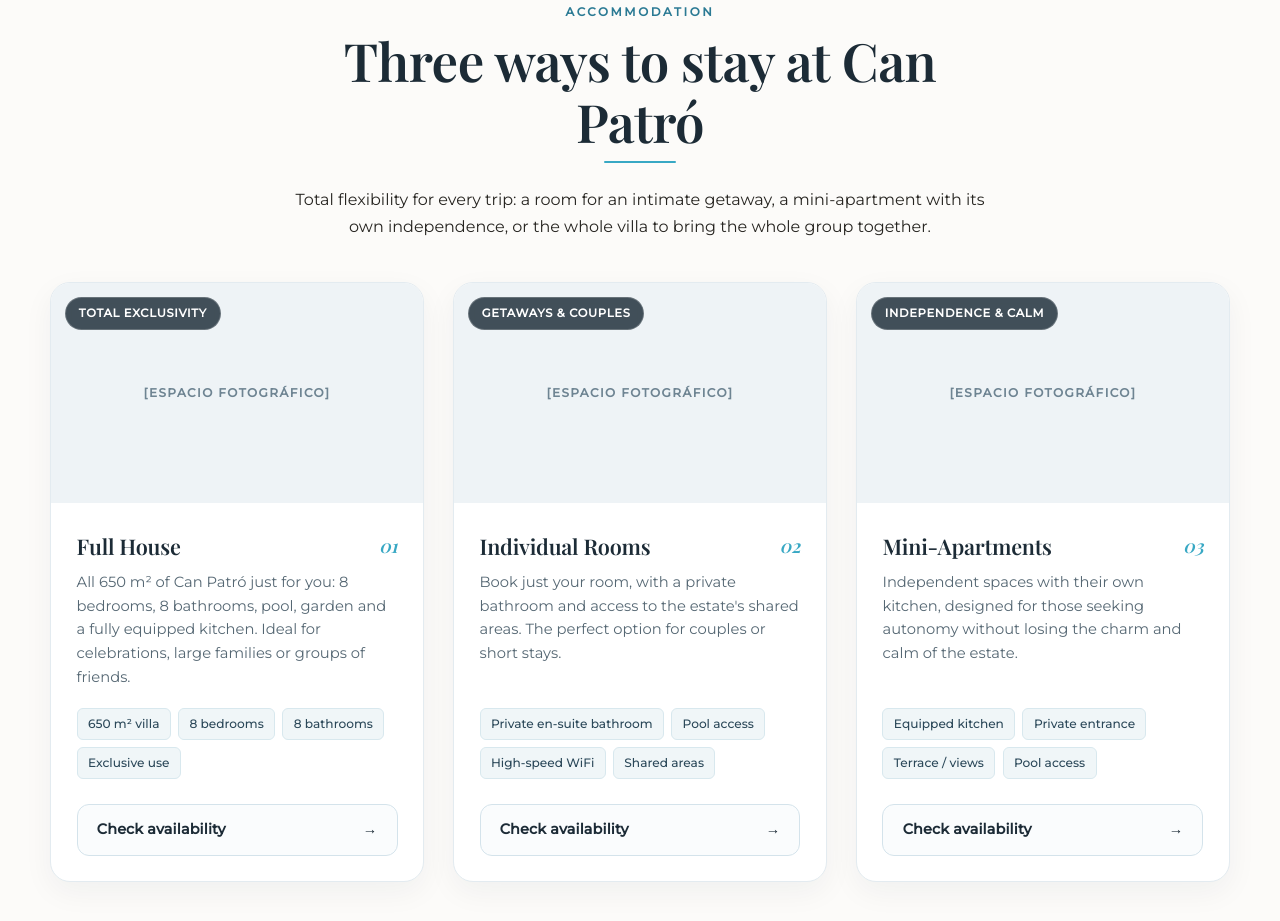
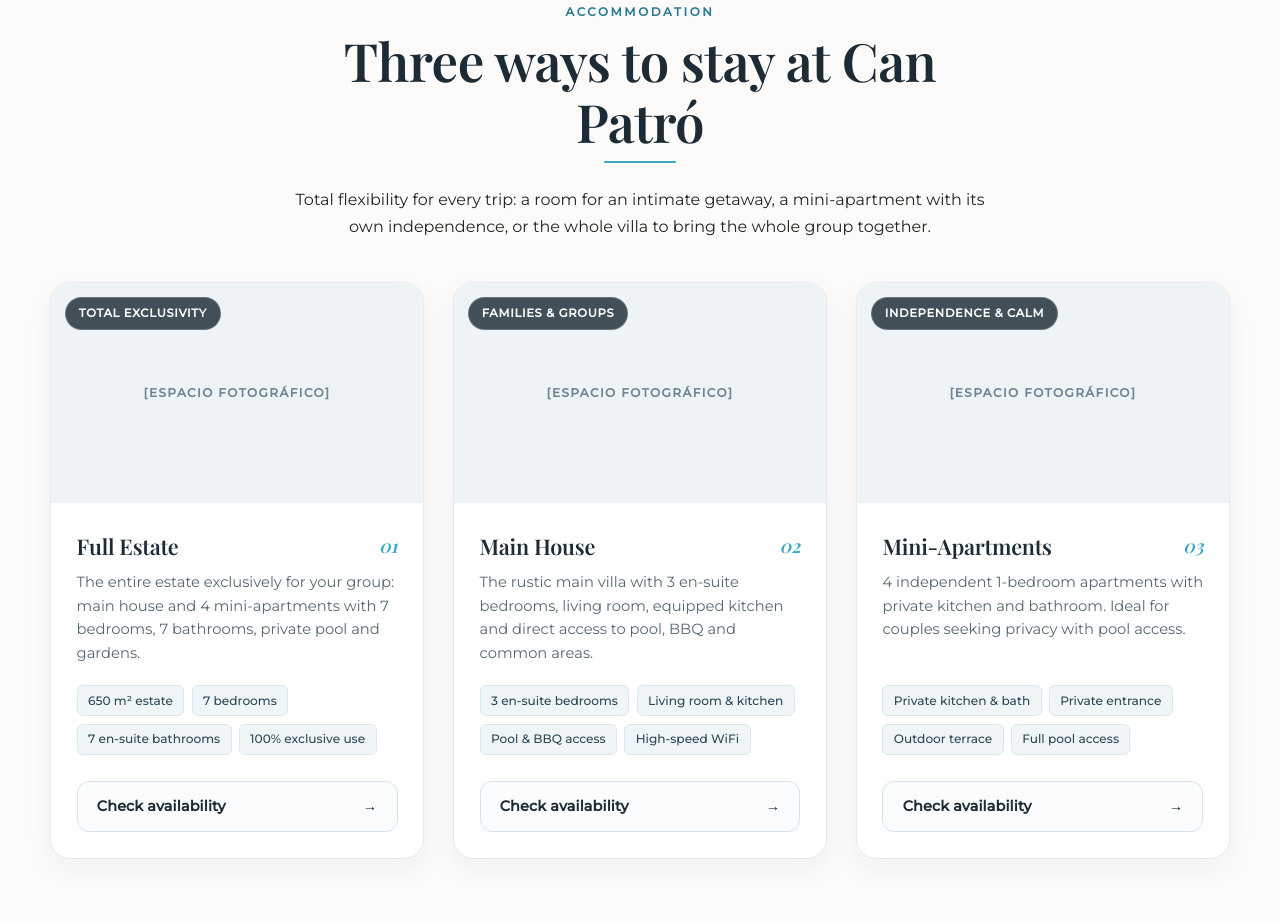
Before and after one commit to TiagoVald09/can-patro-web, a plain HTML site: page index.html in a window 1280 px wide. Shown: the part 1663-2584 px from the top of the page. Drawn offline with nearby package versions, Linux system fonts and the light colour scheme; a web font is replaced by a local one.

Commit message:
Cambiando datos de la casa mas exactos. aun falta cambiar datos.

```diff
--- a/i18n.js
+++ b/i18n.js
@@ -37,8 +37,8 @@ var TRANSLATIONS = {
             "hero.btn_descubrir": "Descubrir",
             "hero.scroll": "Explorar",
             "hero.fact1": "650 m²",
-            "hero.fact2": "8 dormitorios",
-            "hero.fact3": "8 baños",
+            "hero.fact2": "7 dormitorios",
+            "hero.fact3": "7 baños",
             "hero.fact4": "Piscina · Barbacoa · Parking",
             "intro.eyebrow": "La finca",
             "intro.title": "Una casa grande para descansar de verdad",
@@ -56,30 +56,30 @@ var TRANSLATIONS = {
             "stays.eyebrow": "Alojamientos",
             "stays.title": "Tres maneras de quedarse en Can Patró",
             "stays.lead": "Flexibilidad total para cada viaje: una habitación para una escapada íntima, un mini-apartamento con independencia propia, o la villa entera para reunir a todo el grupo.",
-            "stays.casa.title": "Casa Completa",
-            "stays.casa.desc": "Los 650 m² de Can Patró solo para los suyos: 8 dormitorios, 8 baños, piscina, jardín y cocina completa. Ideal para celebraciones, familias numerosas o grupos de amigos.",
+            "stays.casa.title": "Finca Completa",
+         "stays.casa.desc": "Toda la finca en exclusiva para su grupo: casa principal y los 4 mini-apartamentos con 7 dormitorios, 7 baños, piscina privada y amplios jardines.",
          "stays.casa.cta": "Ver disponibilidad",
-            "stays.habitaciones.title": "Habitaciones Individuales",
-            "stays.habitaciones.desc": "Reserve solo su habitación, con baño privado y acceso a las zonas comunes de la finca. La opción perfecta para viajeros en pareja o estancias breves.",
+         "stays.casa.tag": "Exclusividad total",
+         "stays.casa.feat1": "650 m² de finca",
+         "stays.casa.feat2": "7 dormitorios",
+         "stays.casa.feat3": "7 baños en suite",
+         "stays.casa.feat4": "Uso 100% exclusivo",
+         "stays.habitaciones.title": "Casa Principal",
+         "stays.habitaciones.tag": "Familias y grupos",
+         "stays.habitaciones.desc": "La villa rústica principal con 3 dormitorios en suite, sala de estar, cocina equipada y acceso libre a la piscina, barbacoa y zonas comunes.",
          "stays.habitaciones.cta": "Ver disponibilidad",
-            "stays.miniapt.title": "Mini-departamentos",
-            "stays.miniapt.desc": "Espacios independientes con cocina propia, pensados para quienes buscan autonomía sin perder el encanto y la calma de la finca.",
+         "stays.habitaciones.feat1": "3 dormitorios en suite",
+         "stays.habitaciones.feat2": "Salón y cocina propia",
+         "stays.habitaciones.feat3": "Acceso a piscina y BBQ",
+         "stays.habitaciones.feat4": "WiFi de alta velocidad",
+         "stays.miniapt.title": "Mini-apartamentos",
+         "stays.miniapt.tag": "Autonomía y calma",
+         "stays.miniapt.desc": "4 apartamentos independientes de 1 dormitorio con cocina y baño propio. Ideales para parejas o estancias relajadas con acceso a la piscina.",
          "stays.miniapt.cta": "Ver disponibilidad",
-            "stays.casa.tag": "Exclusividad total",
-            "stays.casa.feat1": "650 m² de villa",
-            "stays.casa.feat2": "8 habitaciones",
-            "stays.casa.feat3": "8 baños",
-            "stays.casa.feat4": "Uso exclusivo",
-            "stays.habitaciones.tag": "Escapadas y parejas",
-            "stays.habitaciones.feat1": "Baño privado en suite",
-            "stays.habitaciones.feat2": "Acceso a piscina",
-            "stays.habitaciones.feat3": "WiFi alta velocidad",
-            "stays.habitaciones.feat4": "Zonas comunes",
-            "stays.miniapt.tag": "Autonomía y calma",
-            "stays.miniapt.feat1": "Cocina equipada",
+         "stays.miniapt.feat1": "Cocina y baño privado",
          "stays.miniapt.feat2": "Entrada independiente",
-            "stays.miniapt.feat3": "Terraza / vistas",
-            "stays.miniapt.feat4": "Acceso a piscina",
+         "stays.miniapt.feat3": "Terraza exterior",
+         "stays.miniapt.feat4": "Acceso libre a piscina",
             "amenities.eyebrow": "Comodidades",
             "amenities.title": "Todo lo necesario Nada que distraiga",
             "amenities.lead": "Can Patró está pensada para que el día fluya, dentro y fuera de la casa.",
@@ -244,8 +244,8 @@ var TRANSLATIONS = {
             "hero.btn_descubrir": "Discover",
             "hero.scroll": "Explore",
             "hero.fact1": "650 m²",
-            "hero.fact2": "8 bedrooms",
-            "hero.fact3": "8 bathrooms",
+            "hero.fact2": "7 bedrooms",
+            "hero.fact3": "7 bathrooms",
             "hero.fact4": "Pool · Barbecue · Parking",
             "intro.eyebrow": "The estate",
             "intro.title": "A big house to truly rest in",
@@ -263,30 +263,30 @@ var TRANSLATIONS = {
             "stays.eyebrow": "Accommodation",
             "stays.title": "Three ways to stay at Can Patró",
             "stays.lead": "Total flexibility for every trip: a room for an intimate getaway, a mini-apartment with its own independence, or the whole villa to bring the whole group together.",
-            "stays.casa.title": "Full House",
-            "stays.casa.desc": "All 650 m² of Can Patró just for you: 8 bedrooms, 8 bathrooms, pool, garden and a fully equipped kitchen. Ideal for celebrations, large families or groups of friends.",
+            "stays.casa.title": "Full Estate",
+            "stays.casa.desc": "The entire estate exclusively for your group: main house and 4 mini-apartments with 7 bedrooms, 7 bathrooms, private pool and gardens.",
           "stays.casa.cta": "Check availability",
-            "stays.habitaciones.title": "Individual Rooms",
-            "stays.habitaciones.desc": "Book just your room, with a private bathroom and access to the estate's shared areas. The perfect option for couples or short stays.",
+         "stays.casa.tag": "Total exclusivity",
+         "stays.casa.feat1": "650 m² estate",
+         "stays.casa.feat2": "7 bedrooms",
+         "stays.casa.feat3": "7 en-suite bathrooms",
+         "stays.casa.feat4": "100% exclusive use",
+         "stays.habitaciones.title": "Main House",
+         "stays.habitaciones.tag": "Families & groups",
+         "stays.habitaciones.desc": "The rustic main villa with 3 en-suite bedrooms, living room, equipped kitchen and direct access to pool, BBQ and common areas.",
          "stays.habitaciones.cta": "Check availability",
+         "stays.habitaciones.feat1": "3 en-suite bedrooms",
+         "stays.habitaciones.feat2": "Living room & kitchen",
+         "stays.habitaciones.feat3": "Pool & BBQ access",
+         "stays.habitaciones.feat4": "High-speed WiFi",
          "stays.miniapt.title": "Mini-Apartments",
-            "stays.miniapt.desc": "Independent spaces with their own kitchen, designed for those seeking autonomy without losing the charm and calm of the estate.",
+         "stays.miniapt.tag": "Independence & calm",
+         "stays.miniapt.desc": "4 independent 1-bedroom apartments with private kitchen and bathroom. Ideal for couples seeking privacy with pool access.",
          "stays.miniapt.cta": "Check availability",
-            "stays.casa.tag": "Total exclusivity",
-            "stays.casa.feat1": "650 m² villa",
-            "stays.casa.feat2": "8 bedrooms",
-            "stays.casa.feat3": "8 bathrooms",
-            "stays.casa.feat4": "Exclusive use",
-            "stays.habitaciones.tag": "Getaways & couples",
-            "stays.habitaciones.feat1": "Private en-suite bathroom",
-            "stays.habitaciones.feat2": "Pool access",
-            "stays.habitaciones.feat3": "High-speed WiFi",
-            "stays.habitaciones.feat4": "Shared areas",
-            "stays.miniapt.tag": "Independence & calm",
-            "stays.miniapt.feat1": "Equipped kitchen",
+         "stays.miniapt.feat1": "Private kitchen & bath",
          "stays.miniapt.feat2": "Private entrance",
-            "stays.miniapt.feat3": "Terrace / views",
-            "stays.miniapt.feat4": "Pool access",
+         "stays.miniapt.feat3": "Outdoor terrace",
+         "stays.miniapt.feat4": "Full pool access",
             "amenities.eyebrow": "Amenities",
             "amenities.title": "Everything you need, Nothing to distract you",
             "amenities.lead": "Can Patró is designed for the day to flow, indoors and out.",
@@ -451,8 +451,8 @@ var TRANSLATIONS = {
             "hero.btn_descubrir": "Entdecken",
             "hero.scroll": "Erkunden",
             "hero.fact1": "650 m²",
-            "hero.fact2": "8 Schlafzimmer",
-            "hero.fact3": "8 Badezimmer",
+            "hero.fact2": "7 Schlafzimmer",
+            "hero.fact3": "7 Badezimmer",
             "hero.fact4": "Pool · Grill · Parkplatz",
             "intro.eyebrow": "Das Anwesen",
             "intro.title": "Ein großes Haus für echte Erholung",
@@ -470,30 +470,30 @@ var TRANSLATIONS = {
             "stays.eyebrow": "Unterkünfte",
             "stays.title": "Drei Arten in Can Patró zu wohnen",
             "stays.lead": "Volle Flexibilität für jede Reise: ein Zimmer für eine intime Auszeit, ein Miniapartment mit eigener Unabhängigkeit oder die ganze Villa, um die gesamte Gruppe zusammenzubringen.",
-            "stays.casa.title": "Ganzes Haus",
-            "stays.casa.desc": "Alle 650 m² von Can Patró nur für Sie: 8 Schlafzimmer, 8 Badezimmer, Pool, Garten und eine voll ausgestattete Küche. Ideal für Feiern, große Familien oder Freundesgruppen.",
+"stays.casa.title": "Gesamtes Anwesen",
+         "stays.casa.desc": "Das gesamte Anwesen exklusiv für Ihre Gruppe: Haupthaus und 4 Mini-Apartments mit 7 Schlafzimmern, 7 Bädern, privatem Pool und Gärten.",
          "stays.casa.cta": "Verfügbarkeit prüfen",
-            "stays.habitaciones.title": "Einzelzimmer",
-            "stays.habitaciones.desc": "Buchen Sie nur Ihr Zimmer, mit eigenem Bad und Zugang zu den Gemeinschaftsbereichen des Anwesens. Die perfekte Option für Paare oder kurze Aufenthalte.",
+         "stays.casa.tag": "Volle Exklusivität",
+         "stays.casa.feat1": "650 m² Anwesen",
+         "stays.casa.feat2": "7 Schlafzimmer",
+         "stays.casa.feat3": "7 Bäder en-suite",
+         "stays.casa.feat4": "100% exklusive Nutzung",
+         "stays.habitaciones.title": "Haupthaus",
+         "stays.habitaciones.tag": "Familien & Gruppen",
+         "stays.habitaciones.desc": "Die rustikale Hauptvilla mit 3 Schlafzimmern en-suite, Wohnzimmer, voll ausgestatteter Küche und Zugang zu Pool und Grillbereich.",
          "stays.habitaciones.cta": "Verfügbarkeit prüfen",
+         "stays.habitaciones.feat1": "3 Schlafzimmer en-suite",
+         "stays.habitaciones.feat2": "Wohnzimmer & Küche",
+         "stays.habitaciones.feat3": "Zugang zu Pool & Grill",
+         "stays.habitaciones.feat4": "Highspeed-WLAN",
          "stays.miniapt.title": "Miniapartments",
-            "stays.miniapt.desc": "Unabhängige Bereiche mit eigener Küche, gedacht für alle, die Eigenständigkeit suchen, ohne auf den Charme und die Ruhe des Anwesens zu verzichten.",
+         "stays.miniapt.tag": "Unabhängigkeit & Ruhe",
+         "stays.miniapt.desc": "4 unabhängige 1-Zimmer-Apartments mit eigener Küche und Bad. Ideal für Paare, die Ruhe suchen, mit Poolzugang.",
          "stays.miniapt.cta": "Verfügbarkeit prüfen",
-            "stays.casa.tag": "Volle Exklusivität",
-            "stays.casa.feat1": "650 m² Villa",
-            "stays.casa.feat2": "8 Schlafzimmer",
-            "stays.casa.feat3": "8 Badezimmer",
-            "stays.casa.feat4": "Exklusive Nutzung",
-            "stays.habitaciones.tag": "Kurzurlaub & Paare",
-            "stays.habitaciones.feat1": "Eigenes Bad (en-suite)",
-            "stays.habitaciones.feat2": "Poolzugang",
-            "stays.habitaciones.feat3": "Highspeed-WLAN",
-            "stays.habitaciones.feat4": "Gemeinschaftsbereiche",
-            "stays.miniapt.tag": "Unabhängigkeit & Ruhe",
-            "stays.miniapt.feat1": "Ausgestattete Küche",
+         "stays.miniapt.feat1": "Eigene Küche & Bad",
          "stays.miniapt.feat2": "Eigener Eingang",
-            "stays.miniapt.feat3": "Terrasse / Aussicht",
-            "stays.miniapt.feat4": "Poolzugang",
+         "stays.miniapt.feat3": "Außenterrasse",
+         "stays.miniapt.feat4": "Voller Poolzugang",
             "amenities.eyebrow": "Ausstattung",
             "amenities.title": "Alles Nötige. Nichts, was ablenkt",
             "amenities.lead": "Can Patró ist so gestaltet, dass der Tag drinnen wie draußen einfach fließt.",
--- a/index.html
+++ b/index.html
@@ -116,7 +116,7 @@
             <p data-i18n="intro.p1">
               En las afueras de Manacor, Can Patró abre sus puertas a quienes
               buscan paz sin renunciar a la belleza. La villa, de 650 m², se
-              alquila por habitaciones individuales, mini-apartamentos o en
+              alquila por mini-apartamentos, casa principal o finca completa en
               exclusiva: usted elige si viaja en pareja, con amigos o con toda
               la familia.
             </p>
@@ -134,12 +134,12 @@
                 <span class="stat-desc" data-i18n="intro.stat1.desc">Superficie villa</span>
               </div>
               <div class="stat-item">
-                <span class="stat-num">8</span>
+                <span class="stat-num">7</span>
                 <span class="stat-unit" data-i18n="intro.stat2.unit">hab</span>
                 <span class="stat-desc" data-i18n="intro.stat2.desc">Dormitorios</span>
               </div>
               <div class="stat-item">
-                <span class="stat-num">8</span>
+                <span class="stat-num">7</span>
                 <span class="stat-unit" data-i18n="intro.stat3.unit">baños</span>
                 <span class="stat-desc" data-i18n="intro.stat3.desc">Baños en suite</span>
               </div>
@@ -171,8 +171,8 @@
             </p>
           </header>
 
-          <div class="stays-grid">
-            <!-- TARJETA 1: CASA COMPLETA -->
+<div class="stays-grid">
+            <!-- TARJETA 1: FINCA COMPLETA -->
             <article class="stay-card reveal">
               <div class="stay-card-media">
                 <span class="stay-tag" data-i18n="stays.casa.tag">Exclusividad total</span>
@@ -180,17 +180,17 @@
               </div>
               <div class="stay-card-body">
                 <div class="stay-card-header">
-                  <h3 data-i18n="stays.casa.title">Casa Completa</h3>
+                  <h3 data-i18n="stays.casa.title">Finca Completa</h3>
                   <span class="stay-index">01</span>
                 </div>
                 <p data-i18n="stays.casa.desc">
-                  Los 650 m² de Can Patró solo para los suyos: 8 dormitorios, 8 baños, piscina, jardín y cocina completa. Ideal para celebraciones o familias numerosas.
+                  Toda la finca en exclusiva para su grupo: casa principal y los 4 mini-apartamentos con 7 dormitorios, 7 baños, piscina privada y amplios jardines.
                 </p>
                 <ul class="stay-features">
-                  <li data-i18n="stays.casa.feat1">650 m² de villa</li>
-                  <li data-i18n="stays.casa.feat2">8 habitaciones</li>
-                  <li data-i18n="stays.casa.feat3">8 baños</li>
-                  <li data-i18n="stays.casa.feat4">Uso exclusivo</li>
+                  <li data-i18n="stays.casa.feat1">650 m² de finca</li>
+                  <li data-i18n="stays.casa.feat2">7 dormitorios</li>
+                  <li data-i18n="stays.casa.feat3">7 baños en suite</li>
+                  <li data-i18n="stays.casa.feat4">Uso 100% exclusivo</li>
                 </ul>
                 <a class="btn btn-stay" href="reservar.html" data-widget="smoobu">
                   <span data-i18n="stays.casa.cta">Ver disponibilidad</span>
@@ -199,25 +199,25 @@
               </div>
             </article>
 
-            <!-- TARJETA 2: HABITACIONES INDIVIDUALES -->
+            <!-- TARJETA 2: CASA PRINCIPAL -->
             <article class="stay-card reveal">
               <div class="stay-card-media">
-                <span class="stay-tag" data-i18n="stays.habitaciones.tag">Escapadas y parejas</span>
+                <span class="stay-tag" data-i18n="stays.habitaciones.tag">Familias y grupos</span>
                 <figure class="photo-slot">[ESPACIO FOTOGRÁFICO]</figure>
               </div>
               <div class="stay-card-body">
                 <div class="stay-card-header">
-                  <h3 data-i18n="stays.habitaciones.title">Habitaciones Individuales</h3>
+                  <h3 data-i18n="stays.habitaciones.title">Casa Principal</h3>
                   <span class="stay-index">02</span>
                 </div>
                 <p data-i18n="stays.habitaciones.desc">
-                  Reserve solo su habitación con baño privado y acceso libre a los jardines, piscina y zonas comunes. Perfecto para estancias tranquilas.
+                  La villa rústica principal con 3 dormitorios en suite, sala de estar, cocina equipada y acceso libre a la piscina, barbacoa y zonas comunes.
                 </p>
                 <ul class="stay-features">
-                  <li data-i18n="stays.habitaciones.feat1">Baño privado en suite</li>
-                  <li data-i18n="stays.habitaciones.feat2">Acceso a piscina</li>
-                  <li data-i18n="stays.habitaciones.feat3">WiFi alta velocidad</li>
-                  <li data-i18n="stays.habitaciones.feat4">Zonas comunes</li>
+                  <li data-i18n="stays.habitaciones.feat1">3 dormitorios en suite</li>
+                  <li data-i18n="stays.habitaciones.feat2">Salón y cocina propia</li>
+                  <li data-i18n="stays.habitaciones.feat3">Acceso a piscina y BBQ</li>
+                  <li data-i18n="stays.habitaciones.feat4">WiFi de alta velocidad</li>
                 </ul>
                 <a class="btn btn-stay" href="reservar.html" data-widget="smoobu">
                   <span data-i18n="stays.habitaciones.cta">Ver disponibilidad</span>
@@ -234,17 +234,17 @@
               </div>
               <div class="stay-card-body">
                 <div class="stay-card-header">
-                  <h3 data-i18n="stays.miniapt.title">Mini-departamentos</h3>
+                  <h3 data-i18n="stays.miniapt.title">Mini-apartamentos</h3>
                   <span class="stay-index">03</span>
                 </div>
                 <p data-i18n="stays.miniapt.desc">
-                  Espacios independientes equipados con cocina propia, pensados para quienes buscan total autonomía manteniendo la serenidad de la finca.
+                  4 apartamentos independientes de 1 dormitorio con cocina y baño propio. Ideales para parejas o estancias relajadas con acceso a la piscina.
                 </p>
                 <ul class="stay-features">
-                  <li data-i18n="stays.miniapt.feat1">Cocina equipada</li>
+                  <li data-i18n="stays.miniapt.feat1">Cocina y baño privado</li>
                   <li data-i18n="stays.miniapt.feat2">Entrada independiente</li>
-                  <li data-i18n="stays.miniapt.feat3">Terraza / vistas</li>
-                  <li data-i18n="stays.miniapt.feat4">Acceso a piscina</li>
+                  <li data-i18n="stays.miniapt.feat3">Terraza exterior</li>
+                  <li data-i18n="stays.miniapt.feat4">Acceso libre a piscina</li>
                 </ul>
                 <a class="btn btn-stay" href="reservar.html" data-widget="smoobu">
                   <span data-i18n="stays.miniapt.cta">Ver disponibilidad</span>
```
Lines whose indentation alone changed are shown as unchanged.
